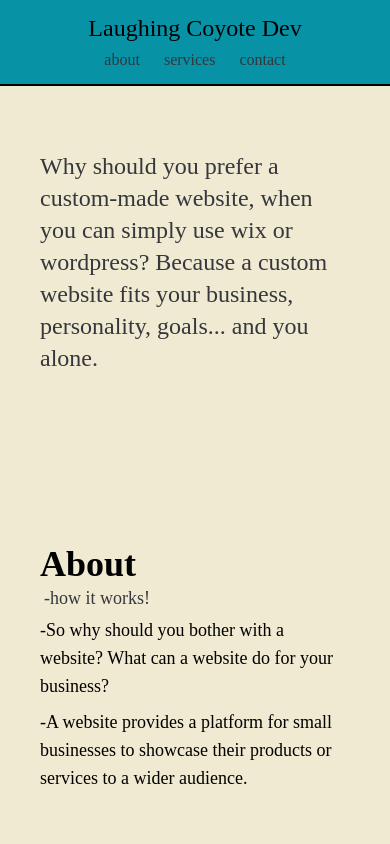
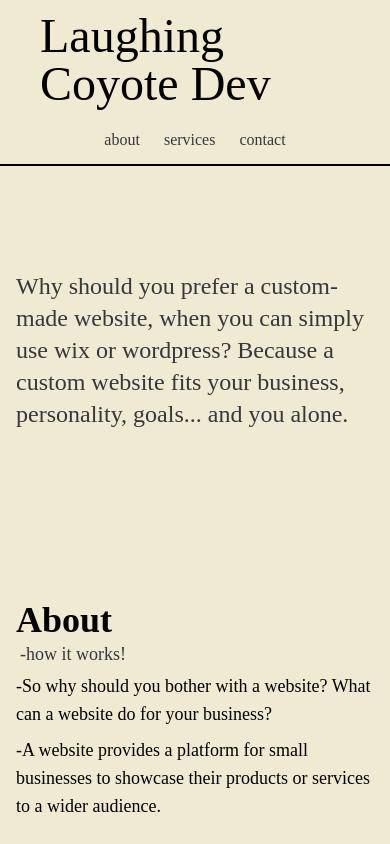
Before and after one commit to elsahv/-laughing-coyote-dev, a React (Vite) app: page / in a window 390 px wide. Shown: the top 844 px of the page. Built offline with nearby package versions, Linux system fonts and the light colour scheme.

Commit message:
adjust left side mobile padding and margin

```diff
--- a/src/App.jsx
+++ b/src/App.jsx
@@ -14,15 +14,15 @@ function App() {
       >
         <Header />
         <MobileMenu />
-        <div className="px-5 mx-5">
-          <div id="about" className="my-5">
+        <div className="lg:px-5 lg:mx-5 md:px-3 md:mx-3 px-2 mx-2 snap-y snap-mandatory overflow-scroll z-0">
+          <div id="about" className="my-5 snap-start">
             <About />
           </div>
-          <div id="services" className="my-5">
+          <div id="services" className="my-5 snap-center">
             <ServicesInfo />
           </div>
 
-          <div id="contact" className="my-5">
+          <div id="contact" className="my-5 snap-center">
             <Contact />
           </div>
         </div>
--- a/src/components/LeftSide/About/index.jsx
+++ b/src/components/LeftSide/About/index.jsx
@@ -3,7 +3,7 @@ import content from "./data";
 
 const Work = () => {
   return (
-    <div className="md:mt-[250px] mt-[130px] md:pt-[50px] pt-0">
+    <div className="mt-[250px] md:pt-[50px] pt-0">
       <div className="flex lg:flex-row flex-col">
         {/* //todo: FIGURE OUT MOBILE HERO*/}
 
--- a/src/components/LeftSide/MobileMenu.jsx
+++ b/src/components/LeftSide/MobileMenu.jsx
@@ -1,7 +1,9 @@
 const Hamburger = () => {
   return (
-    <div className="bg-munsell w-full text-center md:hidden fixed top-0 border-black border-b-2">
-      <h1 className="text-black text-2xl pt-3 pb-1">Laughing Coyote Dev</h1>
+    <div className="bg-parchment w-full text-center md:hidden fixed top-0 border-black border-b-2 ">
+      <h1 className="text-black text-left text-5xl pt-3 p-5 ml-5">
+        Laughing Coyote Dev
+      </h1>
       <div className="flex justify-center mb-3">
         <a href="/#about" className="mx-3 px-1hover:text-cerulean">
           about
```
